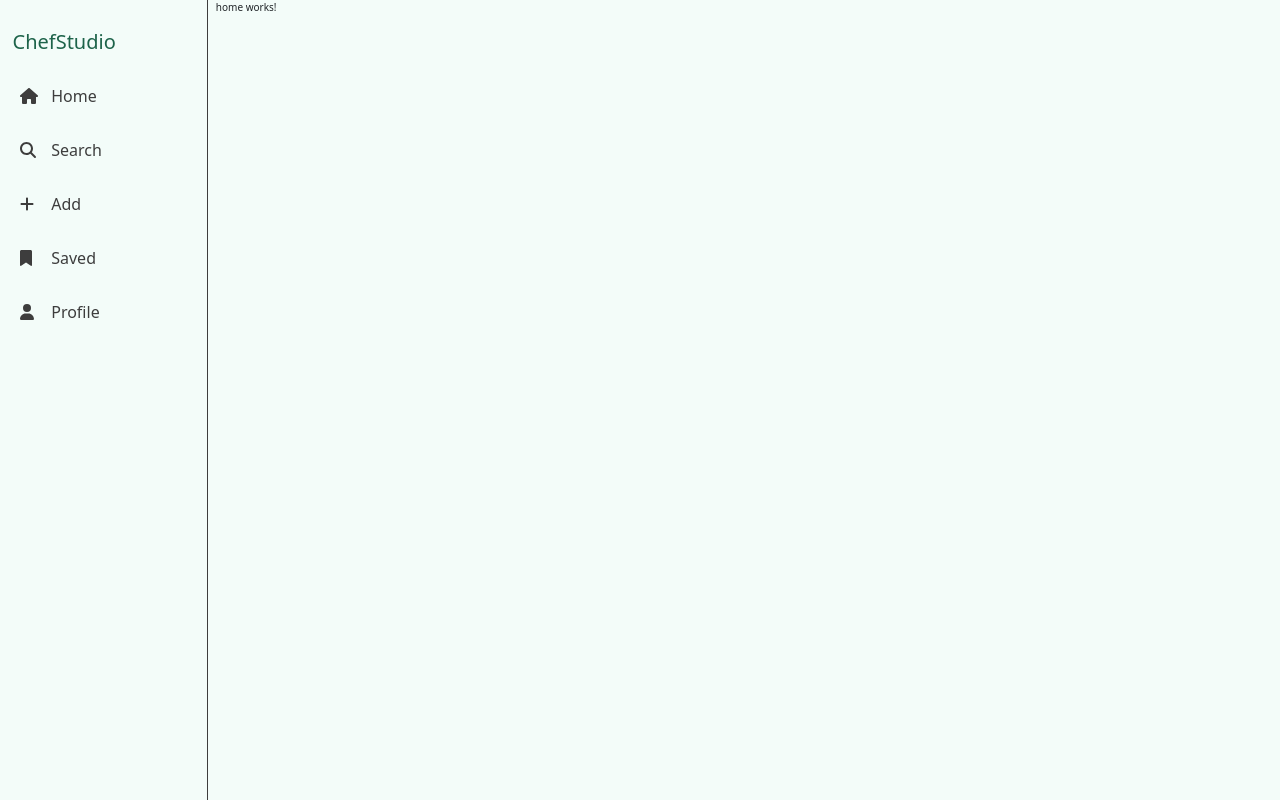
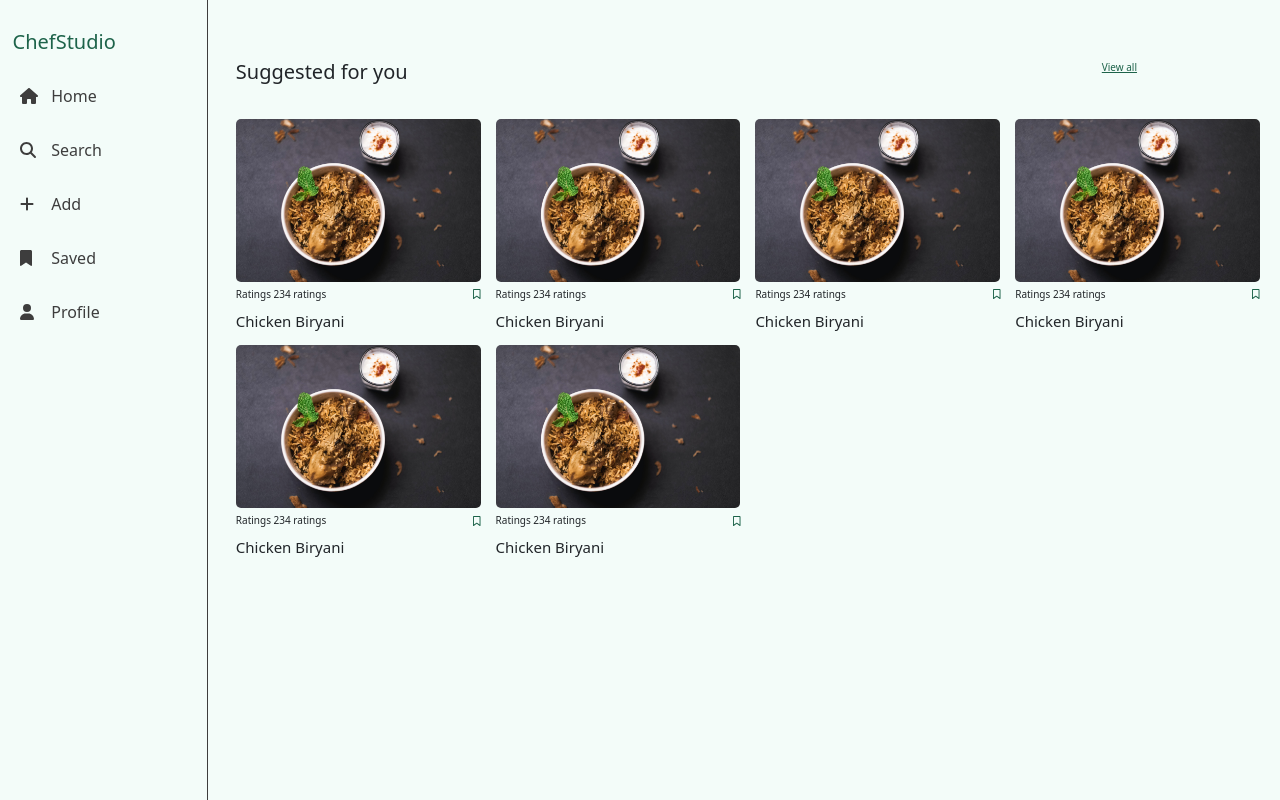
Before and after one commit to darshansp8/ChefStudio-UI, an Angular app in the folder chefstudio/: page /feed in a window 1280 px wide. Built offline with nearby package versions, Linux system fonts and the light colour scheme.

Commit message:
Created home section of the feed(suggestion for you)

```diff
--- a/chefstudio/src/app/feed/feed.component.html
+++ b/chefstudio/src/app/feed/feed.component.html
@@ -3,7 +3,7 @@
         <div class="col-lg-2 col-xl-2 d-none d-lg-block feed-navigate">
             <app-feed-navigation (selector)="onNavigate($event)"></app-feed-navigation>
         </div>
-        <div class="col-12 col-lg-8 col-xl-8">
+        <div class="col-12 col-lg-10 col-xl-10">
             <app-home *ngIf="loadedSelection == 'home'"></app-home>
             <app-search *ngIf="loadedSelection == 'search'"></app-search>
             <app-user-profile *ngIf="loadedSelection == 'profile'"></app-user-profile>
--- a/chefstudio/src/app/feed/home/home.component.html
+++ b/chefstudio/src/app/feed/home/home.component.html
@@ -1 +1,116 @@
-<p>home works!</p>
+<section class="home">
+    <div class="row home-suggestions">
+        <div class="col-10">
+            <h2 class="home-title col-10 pb-3 pb-lg-5 pb-xl-5">Suggested for you</h2>
+        </div>
+        <div class="col-2">
+            <a href="#">View all</a>
+        </div>
+        <div class="col-12">
+            <div class="row">
+                <div class="col-6 col-md-4 col-lg-3 col-xl-3 mb-3">
+                    <div class="recipe">
+                        <div class="recipe-image">
+                            <img src="../../../assets/biryani.jpeg" alt="Chicken Biryani" class="img-fluid">
+                        </div>
+                        <div class="row">
+                            <div class="col-10">
+                                <p>Ratings <span>234 ratings</span></p>
+                            </div>
+                            <div class="col-2 d-flex flex-column align-items-end">
+                                <a href="#"><fa-icon [icon]="faBookmark"></fa-icon></a>
+                            </div>
+                        </div>
+                        <h4 class="recipe-title">Chicken Biryani</h4>
+                        <!-- <p class="recipe-description">Lorem ipsum dolor sit amet, consectetur adipisicing elit. Odit asperiores veniam adipisci ducimus ea nesciunt voluptas ratione, distinctio officia placeat nobis incidunt culpa accusantium consequuntur impedit mollitia, doloremque numquam repellat?</p> -->
+                    </div>
+                </div>
+                <div class="col-6 col-md-4 col-lg-3 col-xl-3">
+                    <div class="recipe">
+                        <div class="recipe-image">
+                            <img src="../../../assets/biryani.jpeg" alt="Chicken Biryani" class="img-fluid">
+                        </div>
+                        <div class="row">
+                            <div class="col-10">
+                                <p>Ratings <span>234 ratings</span></p>
+                            </div>
+                            <div class="col-2 d-flex flex-column align-items-end">
+                                <a href="#"><fa-icon [icon]="faBookmark"></fa-icon></a>
+                            </div>
+                        </div>
+                        <h4 class="recipe-title">Chicken Biryani</h4>
+                        <!-- <p class="recipe-description">Lorem ipsum dolor sit amet, consectetur adipisicing elit. Odit asperiores veniam adipisci ducimus ea nesciunt voluptas ratione, distinctio officia placeat nobis incidunt culpa accusantium consequuntur impedit mollitia, doloremque numquam repellat?</p> -->
+                    </div>
+                </div>
+                <div class="col-6 col-md-4 col-lg-3 col-xl-3">
+                    <div class="recipe">
+                        <div class="recipe-image">
+                            <img src="../../../assets/biryani.jpeg" alt="Chicken Biryani" class="img-fluid">
+                        </div>
+                        <div class="row">
+                            <div class="col-10">
+                                <p>Ratings <span>234 ratings</span></p>
+                            </div>
+                            <div class="col-2 d-flex flex-column align-items-end">
+                                <a href="#"><fa-icon [icon]="faBookmark"></fa-icon></a>
+                            </div>
+                        </div>
+                        <h4 class="recipe-title">Chicken Biryani</h4>
+                        <!-- <p class="recipe-description">Lorem ipsum dolor sit amet, consectetur adipisicing elit. Odit asperiores veniam adipisci ducimus ea nesciunt voluptas ratione, distinctio officia placeat nobis incidunt culpa accusantium consequuntur impedit mollitia, doloremque numquam repellat?</p> -->
+                    </div>
+                </div>
+                <div class="col-6 col-md-4 col-lg-3 col-xl-3">
+                    <div class="recipe">
+                        <div class="recipe-image">
+                            <img src="../../../assets/biryani.jpeg" alt="Chicken Biryani" class="img-fluid">
+                        </div>
+                        <div class="row">
+                            <div class="col-10">
+                                <p>Ratings <span>234 ratings</span></p>
+                            </div>
+                            <div class="col-2 d-flex flex-column align-items-end">
+                                <a href="#"><fa-icon [icon]="faBookmark"></fa-icon></a>
+                            </div>
+                        </div>
+                        <h4 class="recipe-title">Chicken Biryani</h4>
+                        <!-- <p class="recipe-description">Lorem ipsum dolor sit amet, consectetur adipisicing elit. Odit asperiores veniam adipisci ducimus ea nesciunt voluptas ratione, distinctio officia placeat nobis incidunt culpa accusantium consequuntur impedit mollitia, doloremque numquam repellat?</p> -->
+                    </div>
+                </div>
+                <div class="col-6 col-md-4 col-lg-3 col-xl-3">
+                    <div class="recipe">
+                        <div class="recipe-image">
+                            <img src="../../../assets/biryani.jpeg" alt="Chicken Biryani" class="img-fluid">
+                        </div>
+                        <div class="row">
+                            <div class="col-10">
+                                <p>Ratings <span>234 ratings</span></p>
+                            </div>
+                            <div class="col-2 d-flex flex-column align-items-end">
+                                <a href="#"><fa-icon [icon]="faBookmark"></fa-icon></a>
+                            </div>
+                        </div>
+                        <h4 class="recipe-title">Chicken Biryani</h4>
+                        <!-- <p class="recipe-description">Lorem ipsum dolor sit amet, consectetur adipisicing elit. Odit asperiores veniam adipisci ducimus ea nesciunt voluptas ratione, distinctio officia placeat nobis incidunt culpa accusantium consequuntur impedit mollitia, doloremque numquam repellat?</p> -->
+                    </div>
+                </div>
+                <div class="col-6 col-md-4 col-lg-3 col-xl-3">
+                    <div class="recipe">
+                        <div class="recipe-image">
+                            <img src="../../../assets/biryani.jpeg" alt="Chicken Biryani" class="img-fluid">
+                        </div>
+                        <div class="row">
+                            <div class="col-10">
+                                <p>Ratings <span>234 ratings</span></p>
+                            </div>
+                            <div class="col-2 d-flex flex-column align-items-end">
+                                <a href="#"><fa-icon [icon]="faBookmark"></fa-icon></a>
+                            </div>
+                        </div>
+                        <h4 class="recipe-title">Chicken Biryani</h4>
+                        <!-- <p class="recipe-description">Lorem ipsum dolor sit amet, consectetur adipisicing elit. Odit asperiores veniam adipisci ducimus ea nesciunt voluptas ratione, distinctio officia placeat nobis incidunt culpa accusantium consequuntur impedit mollitia, doloremque numquam repellat?</p> -->
+                    </div>
+                </div>
+            </div>
+        </div>
+    </div>
+</section>
--- a/chefstudio/src/app/feed/home/home.component.scss
+++ b/chefstudio/src/app/feed/home/home.component.scss
@@ -0,0 +1,25 @@
+@import 'node_modules/bootstrap/scss/functions';
+@import 'node_modules/bootstrap/scss/variables';
+@import 'node_modules/bootstrap/scss/mixins';
+
+.home{
+    padding: 6rem;
+
+    @include media-breakpoint-up(xs){
+        padding: 6rem 2rem;
+    }
+
+    @include media-breakpoint-up(sm){
+        padding: 6rem 2rem;
+    }
+}
+
+
+.recipe{
+    border-radius: .5rem;
+
+    img{
+        border-radius: .5rem;
+        margin-bottom: .5rem;
+    }
+}
--- a/chefstudio/src/app/feed/home/home.component.ts
+++ b/chefstudio/src/app/feed/home/home.component.ts
@@ -1,4 +1,5 @@
 import { Component } from '@angular/core';
+import { faBookmark } from '@fortawesome/free-regular-svg-icons';
 
 @Component({
   selector: 'app-home',
@@ -6,5 +7,5 @@ import { Component } from '@angular/core';
   styleUrls: ['./home.component.scss']
 })
 export class HomeComponent {
-
+  faBookmark = faBookmark
 }
```
Also changed, not shown: chefstudio/src/assets/biryani.jpeg (added).
